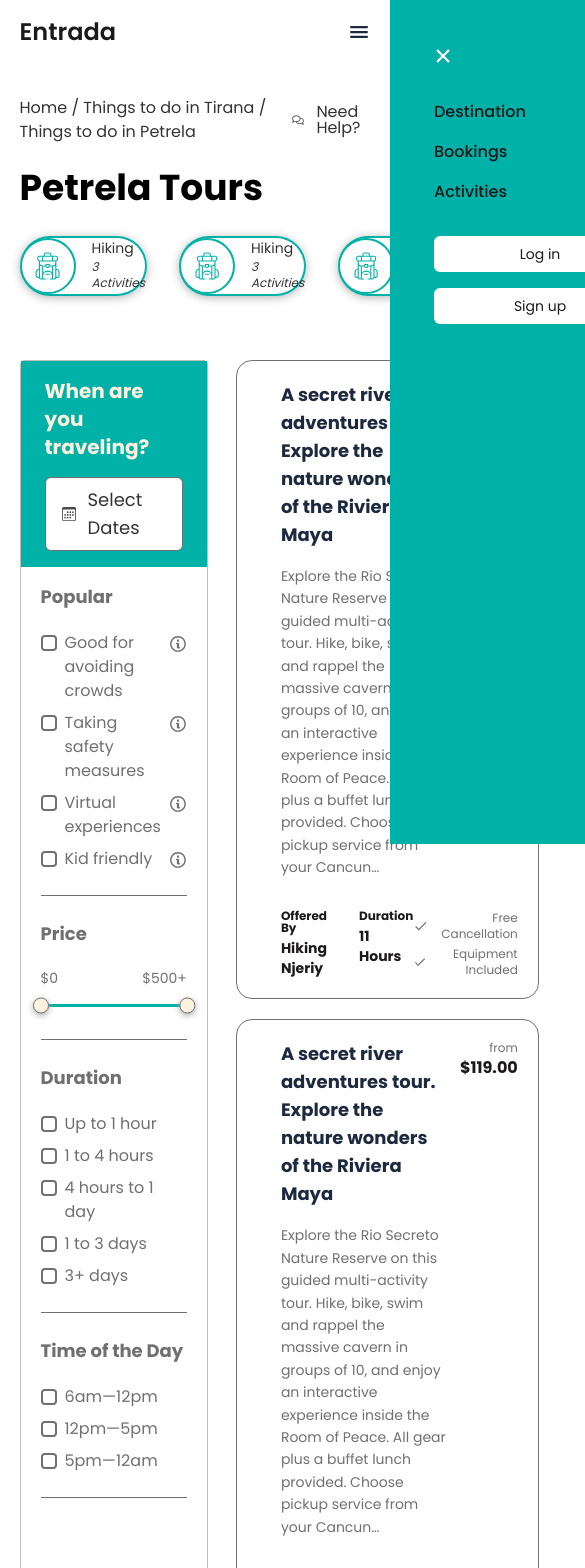
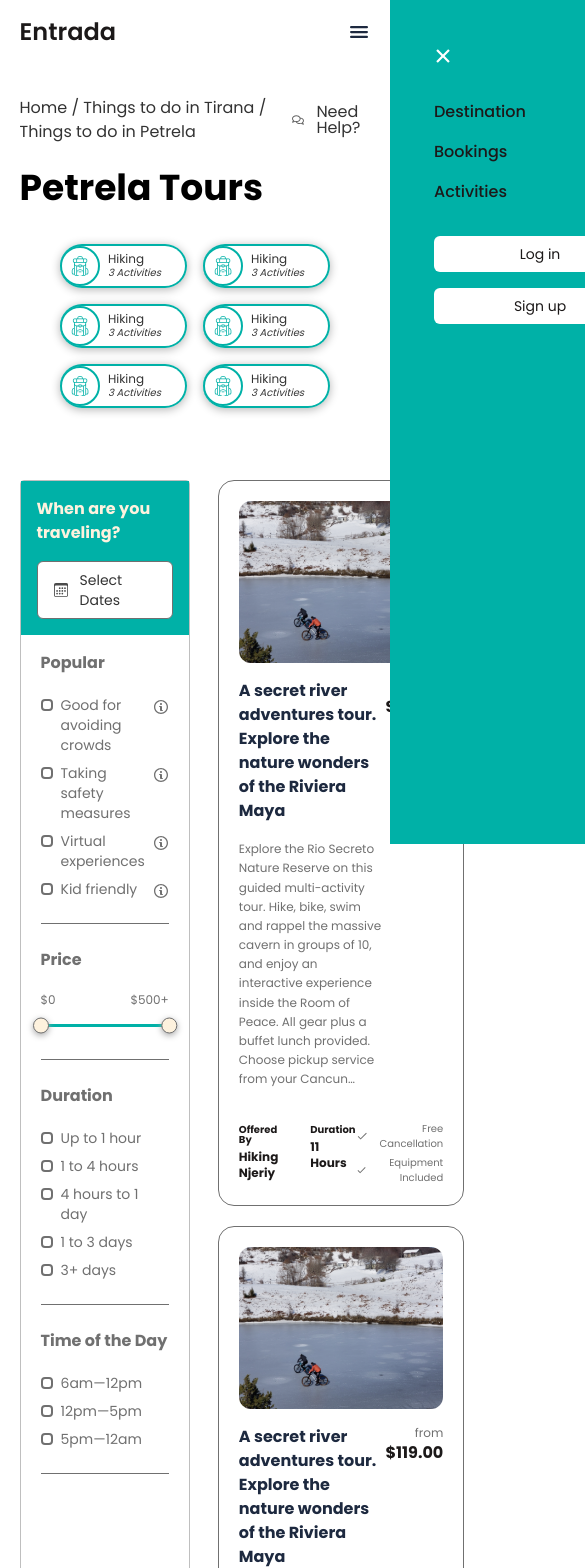
Before and after one commit to abdullahmehboob20s/Entrada-web, a Next.js app: page /search in a window 390 px wide. Shown: the top 1568 px of the page, 585 px wide, since content can reach past the window. Built offline with nearby package versions, Linux system fonts and the light colour scheme.

Commit message:
little bit made it responsive

```diff
--- a/components/ActivityCard.tsx
+++ b/components/ActivityCard.tsx
@@ -2,14 +2,18 @@ import React from "react";
 
 export default function ActivityCard() {
   return (
-    <div className="flex-1 rounded-full border-2 -border-green flex items-center space-x-4 border-l-0 shadow-[0_.1rem_10px_rgba(0,0,0,.3)]">
-      <div className="w-14 h-14 rounded-full border-2 -border-green flex items-center justify-center ">
+    <div className="xl:flex-1 rounded-full border-2 -border-green flex items-center space-x-2 xl:space-x-3 border-l-0 shadow-[0_.1rem_10px_rgba(0,0,0,.3)] m-2 xl:m-0 pr-6 xl:pr-0">
+      <div className="w-10 h-10 xl:w-12 xl:h-12 rounded-full border-2 -border-green flex items-center justify-center ">
         <img src="images/hiking-icon.svg" className="w-[54%]" alt="" />
       </div>
 
       <div className="flex-1">
-        <p className="text-sm text-black opacity-80 mb-1 leading-[1]">Hiking</p>
-        <p className="text-xs text-black opacity-80 italic">3 Activities</p>
+        <p className="text-xs xl:text-sm text-black opacity-80 mb-[0.14] leading-[1]">
+          Hiking
+        </p>
+        <p className="text-[10px] xl:text-xs text-black opacity-80 italic">
+          3 Activities
+        </p>
       </div>
     </div>
   );
--- a/components/CheckBoxWithTitle.tsx
+++ b/components/CheckBoxWithTitle.tsx
@@ -16,12 +16,15 @@ function CheckBoxWithTitle(props: Props) {
       <div className="mt-[.26em]">
         <Checkbox type="checkbox" name={props.name} id={props.id} />
       </div>
-      <label htmlFor={props.id} className="cursor-pointer -text-gray flex-1">
+      <label
+        htmlFor={props.id}
+        className="text-sm xl:text-base cursor-pointer -text-gray flex-1"
+      >
         {props.title}
       </label>
       {props.info ? (
         <div className="flex mt-[.26em]">
-          <GoInfo className="-text-gray text-lg" />
+          <GoInfo className="-text-gray text-base xl:text-lg" />
         </div>
       ) : null}
     </div>
--- a/components/Checkbox.tsx
+++ b/components/Checkbox.tsx
@@ -13,7 +13,7 @@ function Checkbox(props: Props) {
       type={type}
       name={name ? name : ""}
       id={id}
-      className="checkbox-input appearance-none w-4 min-w-[1rem] h-4 bg-transparent border-2 -border-gray rounded cursor-pointer relative flex items-center justify-center"
+      className="checkbox-input appearance-none w-3 xl:w-4 min-w-[12px] xl:min-w-[1rem] h-3 xl:h-4 bg-transparent border-2 -border-gray rounded cursor-pointer relative flex items-center justify-center"
     />
   );
 }
--- a/components/TravelingOptions.tsx
+++ b/components/TravelingOptions.tsx
@@ -6,14 +6,16 @@ import TwoThumbs from "./TwoThumbs";
 function TravelingOptions() {
   return (
     <div className="TravelingOptions border-[1px] border-[#BFBFBF] rounded">
-      <div className="-bg-green py-4 px-6 mb-2">
-        <h2 className="text-xl -text-yellow-200 mb-4 font-bold">
+      <div className="-bg-green py-4 px-4 xl:px-6 mb-2">
+        <h2 className="text-base xl:text-xl -text-yellow-200 mb-4 font-bold">
           When are you traveling?
         </h2>
 
         <div className="py-2 px-4 rounded-md bg-white border-[1px] border-[#707070] flex items-center space-x-3">
-          <BsCalendar3 className="text-black opacity-70 text-xl" />
-          <p className="text-lg text-black opacity-80 ">Select Dates </p>
+          <BsCalendar3 className="text-black opacity-70 text-base xl:text-xl" />
+          <p className="text-sm xl:text-lg text-black opacity-80 ">
+            Select Dates{" "}
+          </p>
         </div>
       </div>
 
--- a/components/TwoThumbs.tsx
+++ b/components/TwoThumbs.tsx
@@ -13,10 +13,10 @@ const TwoThumbs: React.FC<{ rtl: boolean }> = ({ rtl }) => {
   return (
     <div>
       <output className="flex items-center justify-between mb-4">
-        <span className="text-sm -text-gray font-normal">
+        <span className="text-xs xl:text-sm -text-gray font-normal">
           ${values[0].toFixed(0)}
         </span>{" "}
-        <span className="text-sm -text-gray font-normal">
+        <span className="text-xs xl:text-sm -text-gray font-normal">
           ${values[1].toFixed(0)}+
         </span>
       </output>
--- a/layouts/Navbar.tsx
+++ b/layouts/Navbar.tsx
@@ -17,11 +17,13 @@ function Navbar({ wrapperClassName, textColor = "-text-black" }: Props) {
       <div className={wrapperClassName}>
         <nav className="container py-4 sm:py-6 2xl:py-10 flex items-center justify-between space-x-[50px] lg:space-x-[120px]">
           <div className="flex items-center">
-            <h1
-              className={`text-2xl md:text-2xl 2xl:text-[40px] font-semibold ${textColor}`}
-            >
-              Entrada
-            </h1>
+            <Link href="/">
+              <a
+                className={`text-2xl md:text-2xl 2xl:text-[40px] font-semibold ${textColor}`}
+              >
+                Entrada
+              </a>
+            </Link>
           </div>
 
           <button
@@ -46,7 +48,7 @@ function Navbar({ wrapperClassName, textColor = "-text-black" }: Props) {
             </button>
             {/*  */}
             <div className="flex flex-col space-y-4 md:space-y-0 md:flex-row md:items-center md:space-x-10">
-              <Link href="/">
+              <Link href="/destination">
                 <a
                   className={`w-fit text-base md:text-sm 2xl:text-xl font-medium ${textColor}`}
                 >
--- a/layouts/TravelingAreaCard.tsx
+++ b/layouts/TravelingAreaCard.tsx
@@ -3,7 +3,7 @@ import { MdDone } from "react-icons/md";
 
 function TravelingAreaCard() {
   return (
-    <div className="border-[1px] -border-gray rounded-2xl py-5 px-5 flex space-x-6">
+    <div className="border-[1px] -border-gray rounded-2xl py-5 px-5 flex flex-col xl:flex-row space-y-4 xl:space-y-0 xl:space-x-6">
       <div className="flex-[.6]">
         <img
           src="images/place-img.png"
@@ -14,12 +14,12 @@ function TravelingAreaCard() {
       <div className="flex-1 flex flex-col justify-center">
         <div className="mb-8 flex">
           <div className="w-[70%]">
-            <h2 className="text-lg 2xl:text-xl font-bold -text-blue-300 mb-4">
+            <h2 className="text-base xl:text-lg 2xl:text-xl font-bold -text-blue-300 mb-4">
               A secret river adventures tour. Explore the nature wonders of the
               Riviera Maya
             </h2>
 
-            <p className="text-sm 2xl:text-base -text-gray leading-[1.6]">
+            <p className="text-xs xl:text-sm 2xl:text-base -text-gray leading-[1.6]">
               Explore the Rio Secreto Nature Reserve on this guided
               multi-activity tour. Hike, bike, swim and rappel the massive
               cavern in groups of 10, and enjoy an interactive experience inside
@@ -42,24 +42,28 @@ function TravelingAreaCard() {
         <div className="flex items-center justify-between">
           <div className="flex space-x-8">
             <div>
-              <p className="text-xs mb-1 leading-[1] font-bold">Offered By</p>
-              <p className="text-sm font-bold">Hiking Njeriy</p>
+              <p className="text-[10px] xl:text-xs mb-1 leading-[1] font-bold">
+                Offered By
+              </p>
+              <p className="text-xs xl:text-sm font-bold">Hiking Njeriy</p>
             </div>
             <div>
-              <p className="text-xs mb-1 leading-[1] font-bold">Duration</p>
-              <p className="text-sm font-bold">11 Hours</p>
+              <p className="text-[10px] xl:text-xs mb-1 leading-[1] font-bold">
+                Duration
+              </p>
+              <p className="text-xs xl:text-sm font-bold">11 Hours</p>
             </div>
           </div>
           <div className="space-y-1">
             <div className="flex items-center justify-end space-x-2">
-              <MdDone className="-text-gray text-xl" />
-              <p className="text-xs text-right  -text-gray font-normal">
+              <MdDone className="-text-gray text-base xl:text-xl" />
+              <p className="text-[10px] xl:text-xs text-right  -text-gray font-normal">
                 Free Cancellation
               </p>
             </div>
             <div className="flex items-center justify-end space-x-2">
-              <MdDone className="-text-gray text-xl" />
-              <p className="text-xs text-right  -text-gray font-normal">
+              <MdDone className="-text-gray text-base xl:text-xl" />
+              <p className="text-[10px] xl:text-xs text-right  -text-gray font-normal">
                 Equipment Included
               </p>
             </div>
--- a/layouts/TravelingDetails.tsx
+++ b/layouts/TravelingDetails.tsx
@@ -4,7 +4,7 @@ import TravelingAreaCard from "./TravelingAreaCard";
 
 function TravelingDetails() {
   return (
-    <div className="container grid grid-cols-[.4fr_1fr] gap-7">
+    <div className="container grid grid-cols-[1fr_1fr] xl:grid-cols-[.4fr_1fr] gap-7">
       <TravelingOptions />
       <div className="grid gap-5">
         <TravelingAreaCard />
--- a/pages/search.tsx
+++ b/pages/search.tsx
@@ -23,13 +23,15 @@ function Search() {
       </div>
 
       <div className="mb-16">
-        <div className="container flex items-center justify-between space-x-8">
+        <div className="container">
+          <div className="flex items-center justify-center flex-wrap -mx-2 xl:m-0 xl:justify-between xl:space-x-8">
             <ActivityCard />
             <ActivityCard />
             <ActivityCard />
             <ActivityCard />
             <ActivityCard />
             <ActivityCard />
+          </div>
         </div>
       </div>
 
--- a/styles/globals.css
+++ b/styles/globals.css
@@ -102,7 +102,7 @@
   }
 
   .TravelingOptions .cards .card-title {
-    @apply -text-gray text-lg font-bold mb-5;
+    @apply -text-gray text-base xl:text-lg font-bold mb-5;
   }
 }
 
```
Lines whose indentation alone changed are shown as unchanged.
